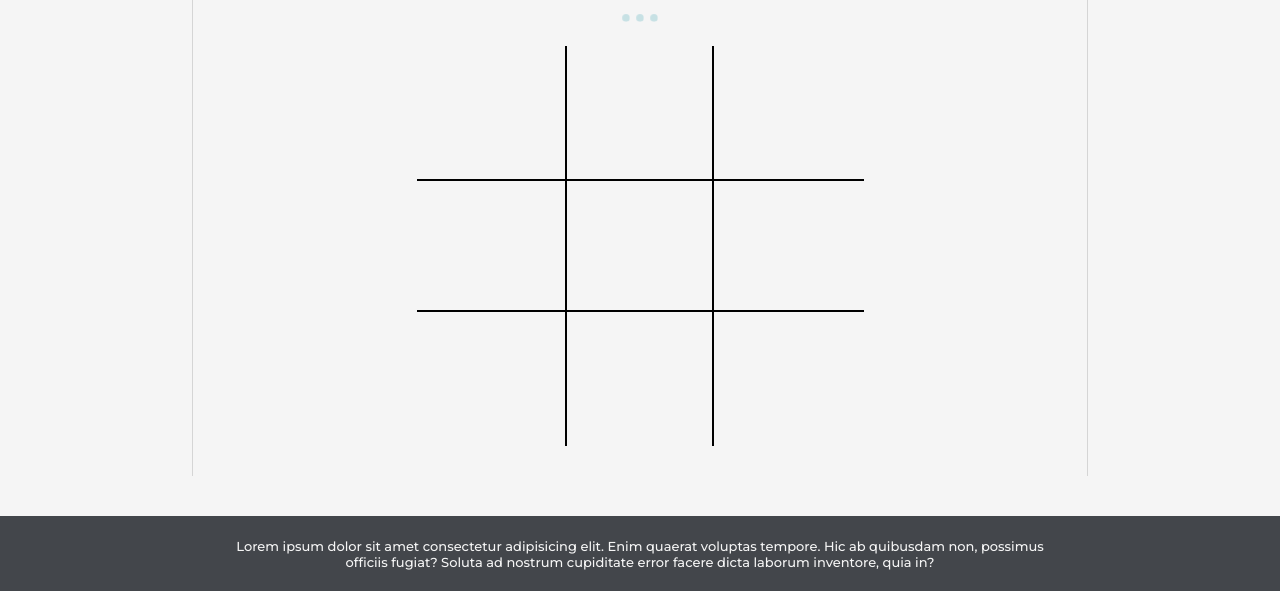
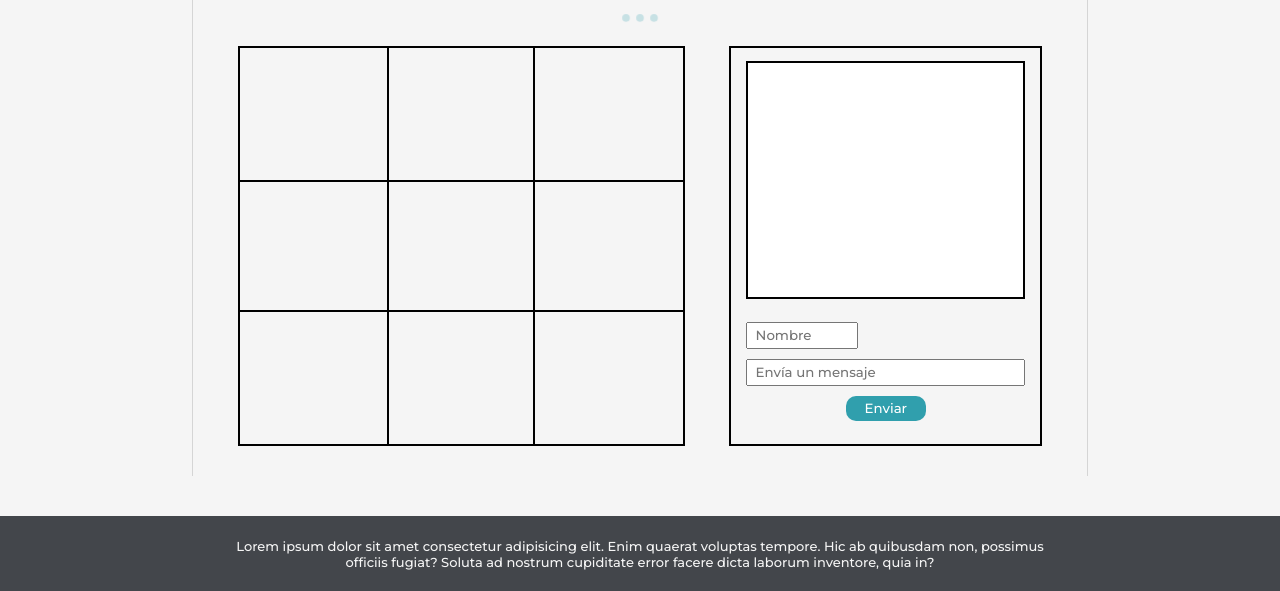
Before and after one commit to JP2620/tatetiOnline, a website: page client/index.html in a window 1280 px wide. Shown: the part 241-832 px from the top of the page. Drawn offline with Linux system fonts and the light colour scheme; a script that the page names is missing.

Commit message:
Creada UI

```diff
--- /dev/null
+++ b/client/chat.css
@@ -0,0 +1,49 @@
+#chatContainer {
+  display: flex;
+  flex-direction: column;
+  justify-content: space-evenly;
+  overflow-x: auto;
+  text-align: center;
+}
+
+#msgContainer {
+  margin-left: 15px;
+  margin-right: 15px;
+  border: black solid 2px;
+  height: 60%;
+  background-color: white;
+}
+
+#inputContainer {
+  display: flex;
+  flex-direction: column;
+  justify-content: space-evenly;
+  margin-left: 15px;
+  margin-right: 15px;
+  text-align: left;
+  height: 30%;
+
+}
+
+#chatFrom {
+  width: 40%;
+  height: 2em;
+}
+
+#chatMsg {
+  height: 2em;
+}
+
+#sendMsg {
+  align-self: center;
+  background-color: rgb(48, 159, 173);
+  width: 80px;
+  height: 25px;
+  border-radius: 10px;
+  color: white;
+  border: 0px;
+}
+
+#sendMsg:hover {
+  background-color: rgba(48, 159, 173, 0.8);
+}
--- /dev/null
+++ b/client/chat.js
@@ -0,0 +1,16 @@
+var socket;
+
+window.onload = () => {
+  socket = io.connect(document.location.protocol+'//'+document.location.host);
+  let sendBtn = document.getElementById('sendMsg');
+  let remitente = document.getElementById('chatFrom');
+  let mensaje = document.getElementById('chatMsg');
+  sendBtn.addEventListener('click', () => {
+    socket.emit('chatMsg', {
+      remitente: remitente.nodeValue,
+      mensaje: mensaje.textContent
+    });
+    console.log(mensaje.textContent);
+    console.log(remitente.textContent);
+  });
+};
--- a/client/index.html
+++ b/client/index.html
@@ -6,6 +6,7 @@
   <meta name="viewport" content="width=device-width, initial-scale=1.0">
   <link type="text/css" rel="stylesheet" href="vanilla.css" charset="utf-8">
   <link type="text/css" rel="stylesheet" href="tateti.css" charset="utf-8">
+  <link type="text/css" rel="stylesheet" href="chat.css" charset="utf-8">
   <script src="https://cdn.socket.io/socket.io-1.4.5.js"></script>
   <script src="client.js"></script>
   <title>Test</title>
@@ -31,15 +32,14 @@
   <main>
     <div id="content">
       <h1>TaTeTi</h1>
-
       <div class="loading" id="esperandoOponente">
         <p>Buscando oponente</p>
         <span></span>
         <span></span>
         <span></span>
       </div>
-
-      <div id="tablero">
+      <div class="row">
+        <div class="columna" id="tablero">
           <div class="tatetiRow" id="row0">
             <button class="tatetiCol0 cell"></button>
             <button class="tatetiCol1 cell"></button>
@@ -55,9 +55,22 @@
             <button class="tatetiCol1 cell"></button>
             <button class="tatetiCol2 cell"></button>
           </div>
+
+        </div>
+        <div class="chat columna" id="chatContainer">
+          <div id="msgContainer"></div>
+          <div id="inputContainer">
+            <input class="chatInput" id="chatFrom" placeholder="  Nombre">
+            <input class="chatInput" id="chatMsg" placeholder="  Envía un mensaje">
+            <button id="sendMsg">Enviar</button>
           </div>
         </div>
+        <script src="chat.js"></script>
+      </div>
+
+    </div>
   </main>
+
 
   <footer>
     <p id="footerText">
--- a/client/tateti.css
+++ b/client/tateti.css
@@ -3,7 +3,7 @@
   flex-direction: column;
   width: 50%;
   height: 50vh;
-  margin: 0px auto;
+  margin: 0px;
 }
 
 .loading {
--- a/client/vanilla.css
+++ b/client/vanilla.css
@@ -73,9 +73,10 @@ header {
 }
 
  header a, header button, header p {
-  color: whitesmoke;
+  color: white;
   text-decoration: none;
 }
+
 
 #logo {
   font-size: x-large;
@@ -112,6 +113,13 @@ button:hover {
   background-color: rgba(48, 159, 173, 0.8);
 }
 
-#jsContainer {
-  text-align: center;
+.row {
+  display: flex;
+  height: 50vh;
+  justify-content: space-evenly;
 }
+
+.columna {
+  width: 35%;
+  border: black solid 2px;
+}
```
Lines whose indentation alone changed are shown as unchanged.
